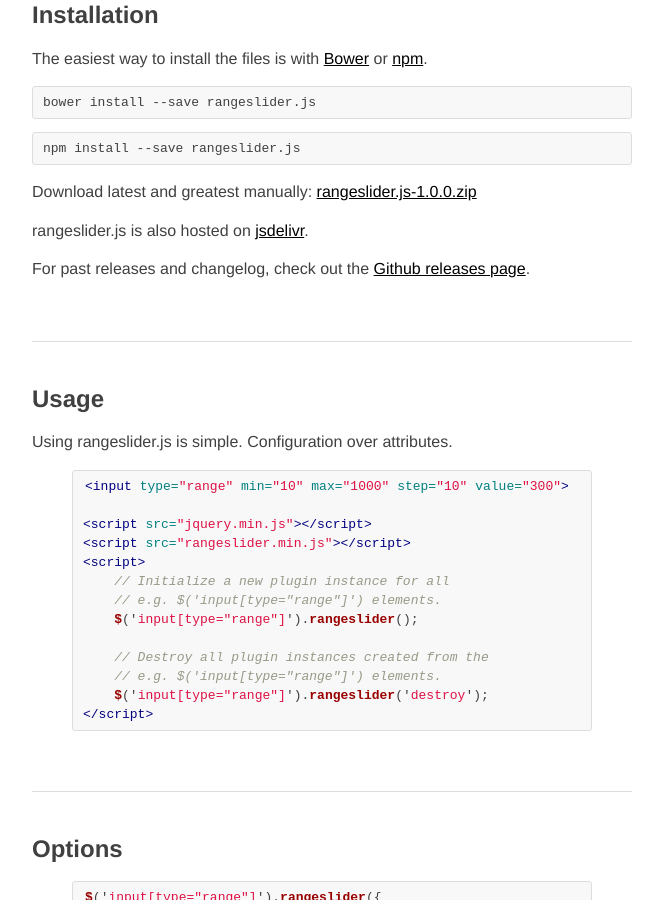
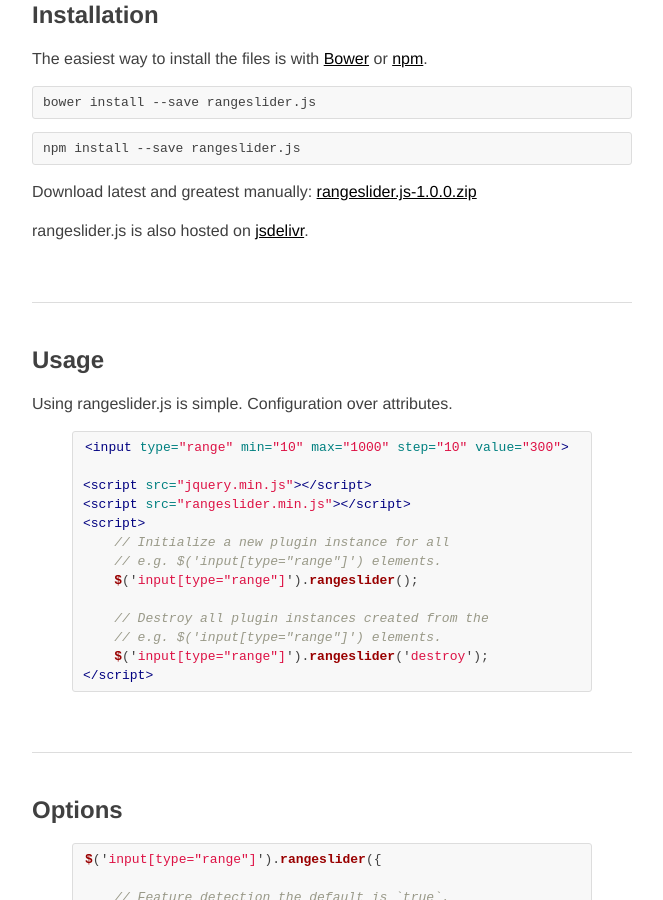
Before and after one commit to andreruffert/rangeslider.js, a Jekyll site: the page built from index.html, in a window 1280 px wide and 900 px high, scrolled down 1161 px. Shown: the whole window, without its empty margins (308-971 px from the left). Built offline with Jekyll 4.4.1, drawn with Linux system fonts in a browser that asks for light colours; nearby versions of some CDN libraries; comment, search, counter and statistics services are not loaded.

Commit message:
remove changelog mention from installation section

```diff
--- a/index.html
+++ b/index.html
@@ -57,7 +57,6 @@
     <pre>npm install --save rangeslider.js</pre>
     <p>Download latest and greatest manually: <a href="{{ site.repository_url }}/releases/download/v{{ site.current_version }}/{{ site.project_name }}-{{ site.current_version }}.zip">rangeslider.js-{{ site.current_version }}.zip</a></p>
     <p>rangeslider.js is also hosted on <a href="http://www.jsdelivr.com/#!rangeslider.js" target="_blank">jsdelivr</a>.</p>
-    <p>For past releases and changelog, check out the <a href="{{ site.repository_url }}/releases/">Github releases page</a>.</p>
 </section>
 
 <hr>
```
